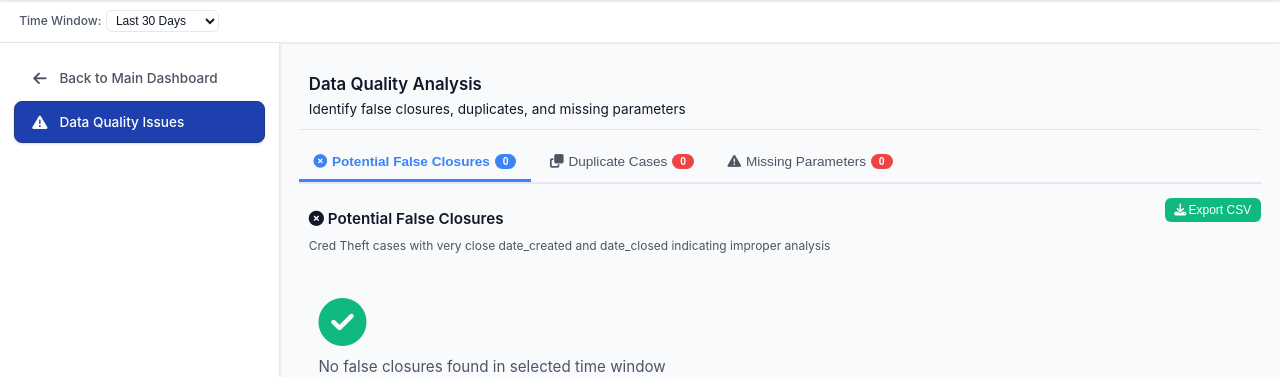
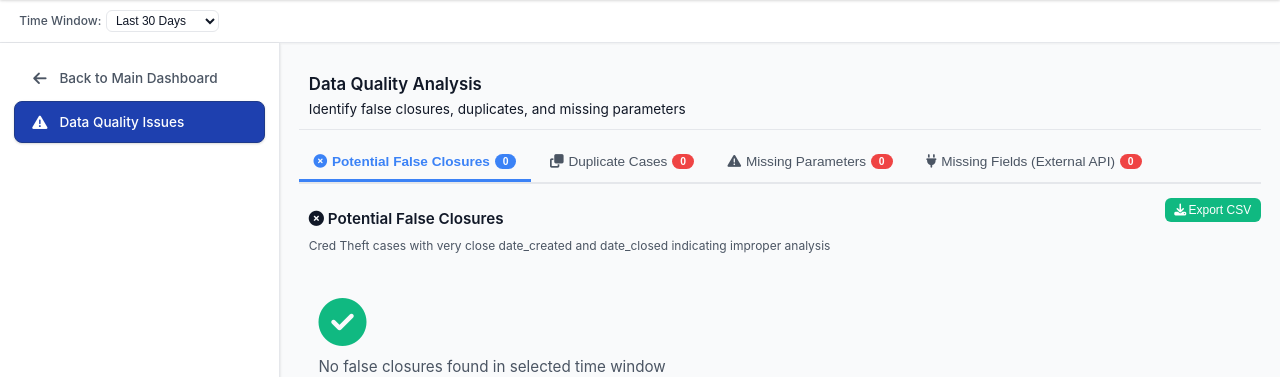
Before and after one commit to POKEMONNN9/DT, a Flask app: page /data-quality in a window 1280 px wide. Shown: the part 64-441 px from the top of the page. Run offline with Flask 3, Linux system fonts and the light colour scheme; data that the repository does not hold is empty.

Commit message:
Update data_quality.html

```diff
--- a/app/templates/data_quality.html
+++ b/app/templates/data_quality.html
@@ -107,6 +107,11 @@
                         <span>Missing Parameters</span>
                         <span class="tab-badge" id="missingParamsBadge">0</span>
                     </button>
+                    <button class="quality-tab" onclick="dataQuality.switchTab('missing-fields-external')">
+                        <i class="fas fa-plug"></i>
+                        <span>Missing Fields (External API)</span>
+                        <span class="tab-badge" id="missingFieldsExternalBadge">0</span>
+                    </button>
                 </div>
 
                 <!-- Tab Content -->
@@ -154,6 +159,19 @@
                         </div>
                     </div>
                 </div>
+
+                <div class="quality-tab-content" id="missingFieldsExternalTab">
+                    <div class="tab-content-header">
+                        <h3><i class="fas fa-plug"></i> Missing Fields (External API)</h3>
+                        <p>Analyzes missing fields directly from PhishLabs API across attackSources and associatedURLs. Configure PHISHLABS_USER/PHISHLABS_PASS on server, or provide credentials when prompted.</p>
+
+                    </div>
+                    <div id="missingFieldsExternalContent" class="tab-data-content">
+                        <div class="loading-message">
+                            <i class="fas fa-info-circle"></i> Choose Apply to fetch from API for the selected time window.
+                        </div>
+                    </div>
+                </div>
             </section>
         </main>
     </div>
```
